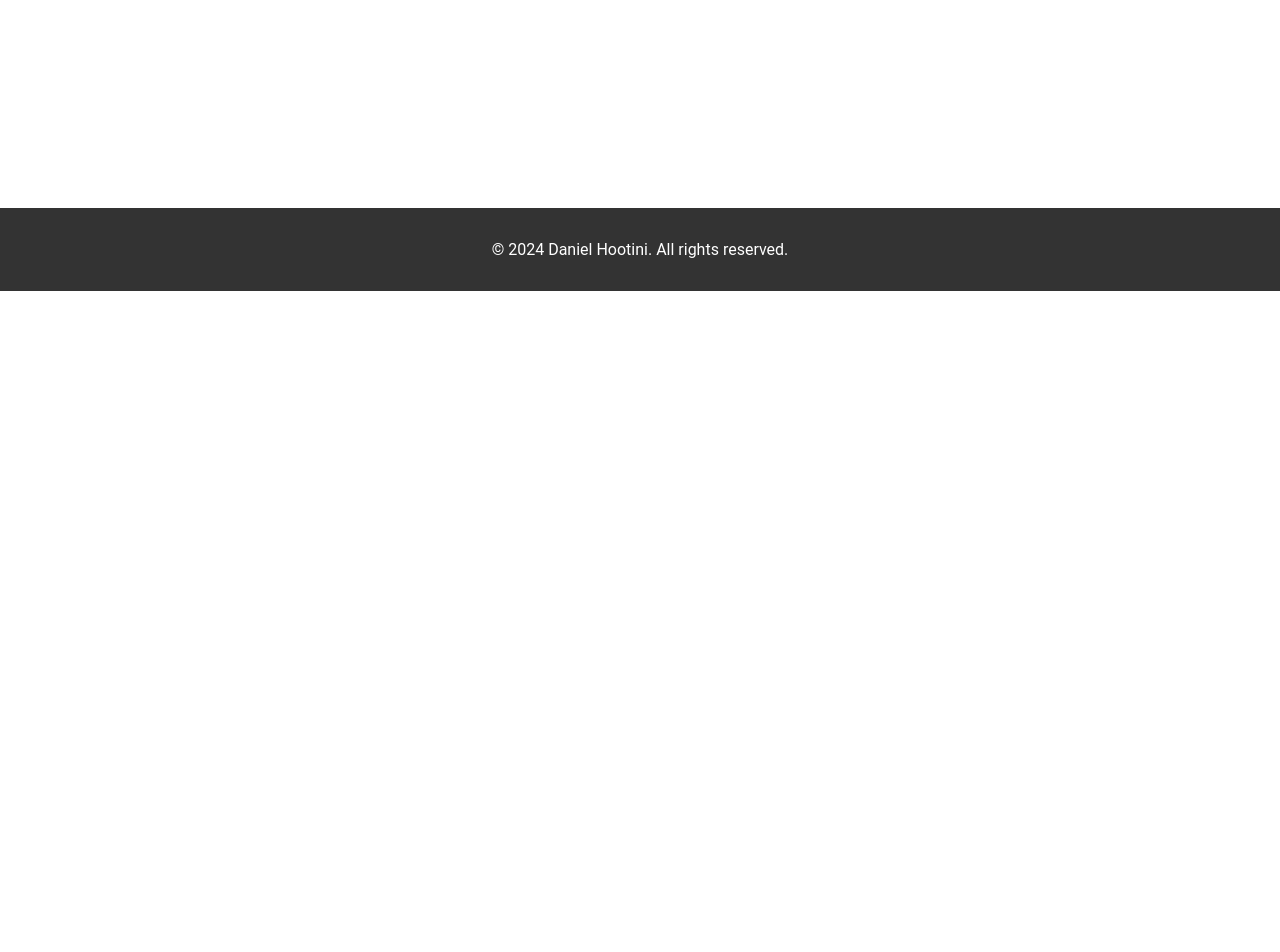
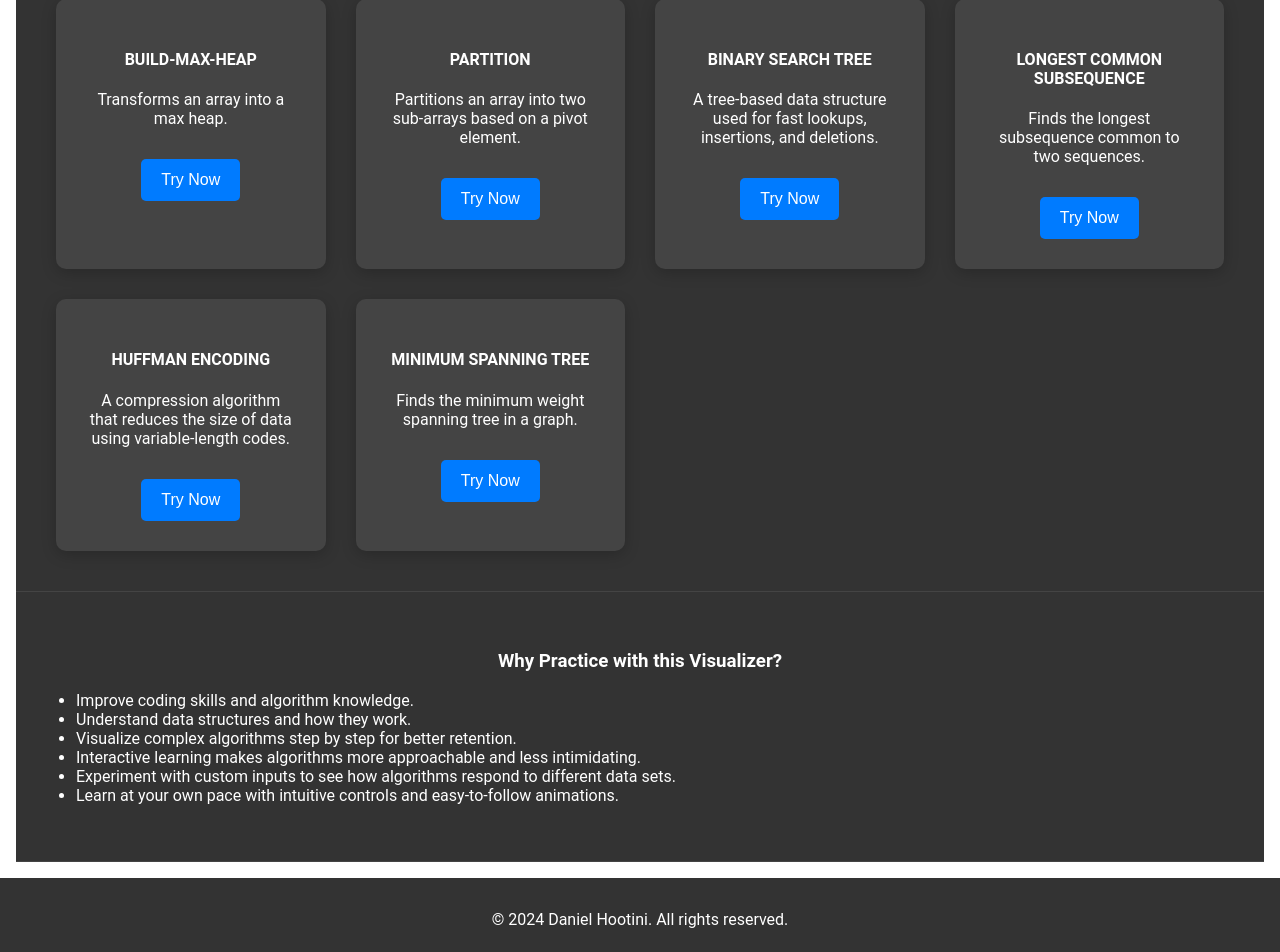
Before and after one commit to DanielH987/algorithm-visualizer, a React (Create React App) app: page / in a window 1280 px wide. Shown: the part 509-1461 px from the top of the page. Before the commit the page ends 800 px from the top, so only its background shows below. Built offline with nearby package versions, Linux system fonts and the light colour scheme.

Commit message:
refactor: Update home page with algorithm visualizer sections and styles

```diff
--- a/src/pages/Home.js
+++ b/src/pages/Home.js
@@ -1,13 +1,104 @@
 import React from 'react';
+import { Link } from 'react-router-dom';
 
 const Home = () => {
   return (
     <div>
-      <h2>Home</h2>
-      <p>Welcome to our website!</p>
-      {/* // TODO: Add more content here, create a better homepage */}
+      {/* Welcome Section */}
+      <section style={styles.section}>
+        <h2>Welcome to the Algorithm Visualizer</h2>
+        <p>
+          This web app helps you practice and understand complex algorithms through interactive visualizations.
+          Perfect for improving your coding skills and understanding data structures better!
+        </p>
+      </section>
+
+      {/* Algorithm Overview Section */}
+      <section style={styles.section}>
+        <h3>Available Algorithms</h3>
+        <div style={styles.algorithmGrid}>
+          {algorithms.map((algorithm) => (
+            <div key={algorithm.name} style={styles.algorithmCard}>
+              <h4>{algorithm.name}</h4>
+              <p>{algorithm.description}</p>
+              <Link to={algorithm.path}>
+                <button style={styles.tryNowButton}>Try Now</button>
+              </Link>
+            </div>
+          ))}
+        </div>
+      </section>
+
+      {/* User Benefits Section */}
+      <section style={{ ...styles.section, textAlign: 'left' }}>
+        <h3>Why Practice with this Visualizer?</h3>
+        <ul>
+          <li>Improve coding skills and algorithm knowledge.</li>
+          <li>Understand data structures and how they work.</li>
+          <li>Visualize complex algorithms step by step for better retention.</li>
+          <li>Interactive learning makes algorithms more approachable and less intimidating.</li>
+          <li>Experiment with custom inputs to see how algorithms respond to different data sets.</li>
+          <li>Learn at your own pace with intuitive controls and easy-to-follow animations.</li>
+        </ul>
+      </section>
     </div>
   );
 };
 
+// Algorithm data with paths for linking
+const algorithms = [
+  { name: 'BUILD-MAX-HEAP', description: 'Transforms an array into a max heap.', path: '/build-max-heap' },
+  { name: 'PARTITION', description: 'Partitions an array into two sub-arrays based on a pivot element.', path: '/partition' },
+  { name: 'BINARY SEARCH TREE', description: 'A tree-based data structure used for fast lookups, insertions, and deletions.', path: '/binary-search-tree' },
+  { name: 'LONGEST COMMON SUBSEQUENCE', description: 'Finds the longest subsequence common to two sequences.', path: '/longest-common-subsequence' },
+  { name: 'HUFFMAN ENCODING', description: 'A compression algorithm that reduces the size of data using variable-length codes.', path: '/huffman-encoding' },
+  { name: 'MINIMUM SPANNING TREE', description: 'Finds the minimum weight spanning tree in a graph.', path: '/minimum-spanning-tree' }
+];
+
+// Styles
+const styles = {
+  section: {
+    padding: '40px 20px',
+    backgroundColor: '#333',
+    color: '#fff',
+    borderBottom: '1px solid #444',
+    textAlign: 'center',
+    transition: 'all 0.3s ease-in-out',
+  },
+  algorithmGrid: {
+    display: 'grid',
+    gridTemplateColumns: 'repeat(auto-fit, minmax(250px, 1fr))',
+    gap: '30px',
+    marginTop: '40px',
+    padding: '0 20px',
+  },
+  algorithmCard: {
+    padding: '30px',
+    backgroundColor: '#444',
+    color: '#fff',
+    borderRadius: '10px',
+    boxShadow: '0 4px 15px rgba(0, 0, 0, 0.2)',
+    transition: 'transform 0.3s ease, box-shadow 0.3s ease',
+  },
+  algorithmCardHover: {
+    transform: 'translateY(-10px)',
+    boxShadow: '0 8px 20px rgba(0, 0, 0, 0.4)',
+  },
+  tryNowButton: {
+    marginTop: '15px',
+    padding: '12px 20px',
+    fontSize: '16px',
+    backgroundColor: '#007bff',
+    color: '#fff',
+    border: 'none',
+    borderRadius: '5px',
+    cursor: 'pointer',
+    transition: 'background-color 0.3s ease, transform 0.3s ease',
+  },
+  tryNowButtonHover: {
+    backgroundColor: '#0056b3',
+    transform: 'scale(1.05)',
+  },
+};
+
 export default Home;
```
